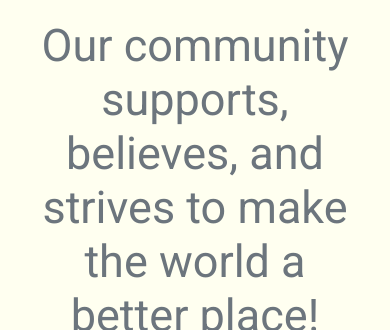
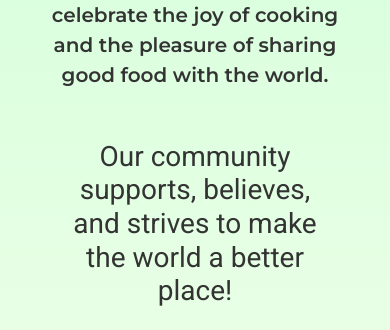
Before and after one commit to leverh/django4, a Django app: page /about/ in a window 390 px wide. Shown: the part 2790-3120 px from the top of the page. Run offline with Django 3.2, Linux system fonts and the light colour scheme.

Commit message:
Remove about page background and added color gradient to above and profile pages

```diff
--- a/myproject/settings.py
+++ b/myproject/settings.py
@@ -34,7 +34,7 @@
 # SECURITY WARNING: don't run with debug turned on in production!
 # DEBUG = 'DEBUG' in os.environ
 
-DEBUG = False
+DEBUG = os.environ.get("DEBUG")
 
 X_FRAME_OPTIONS = 'SAMEORIGIN'
 
--- a/static/css/styles.css
+++ b/static/css/styles.css
@@ -365,6 +365,11 @@
 
 /* HOME */
 
+/* .test-back {
+  background: linear-gradient(to bottom, #FFFFF0, #b3ffcc, #FFFFF0);;
+} */
+
+
  .hero-image {
   position: relative;
   object-fit: cover;
@@ -607,6 +612,8 @@
   display: flex;
   flex-direction: column;
   align-items: center;
+  background: linear-gradient(to bottom, #FFFFF0, #b3ffcc, #FFFFF0);
+  color: #333;
   }
 
   .rec-create h2 {
@@ -806,15 +813,13 @@
 
 /* ABOUT */
 
- .about-cont {
-  background-image: url("https://res.cloudinary.com/dmtxhbwvw/image/upload/v1690376977/dose-juice-sTPy-oeA3h0-unsplash_rjkjft.jpg");
-  max-width: 100%;
-  background-size: cover;
-  background-repeat: no-repeat;
-  background-position: 45% 55%;
-  position: relative;
-  margin-top: 2.5rem;
-  /* margin-bottom: 2.5rem; */
+.about-cont {
+  background: linear-gradient(to bottom, #FFFFF0, #b3ffcc, #FFFFF0);
+  padding: 2rem;
+  display: flex;
+  flex-direction: column;
+  align-items: center;
+  justify-content: center;
 }
 
 .about-text {
@@ -823,40 +828,28 @@
   flex-direction: column;
   align-items: center;
   justify-content: center;
-  z-index: 2;
-}
-
-.overlay {
-  position: absolute;
-  top: 0;
-  left: 0;
-  width: 100%;
-  height: 100%;
-  background-color: rgba(0, 0, 0, 0.3);
-  z-index: 1;
+  color: #333;
 }
 
 .about-text h2 {
   font-size: 5rem;
   font-family: 'Roboto', sans-serif !important;
-  color: #fff;
 }
 
 .about-text h3 {
   font-size: 3.5rem;
   font-family: 'Roboto', sans-serif;
   font-weight: 700;
-  color: #fff;
+
 }
 
 .about-text p {
   font-size: 2rem;
   font-weight: 600 !important;
-  color: #FFFFF0;
+
 }
 
 .about-text h2, p{
-  /* color: #000; */
   padding: 2rem;
 }
 
@@ -878,6 +871,7 @@
 .social-tags-cont h3 {
   max-width: 60%;
   text-align: center;
+  color: #333;
 }
 
 .political-logo-container {
@@ -894,9 +888,16 @@
   object-fit: cover;
 }
 
+@media (max-width: 1048px) {
+  .about-cont h2 {
+    text-align: center;
+  }
+}
+
 @media (max-width: 768px) {
   .about-cont {
     max-width: 100%;
+    text-align: center;
   }
 
   .about-text p{
@@ -907,10 +908,12 @@
     width: 70%;
     text-align: center;
     font-family: 'Roboto', sans-serif;
+    font-size: 3rem;
   }
 
   .social-tags-cont h3 {
     max-width: 80%;
+    font-size: 2.8rem;
   }
 
   .political-logo-container {
--- a/templates/about.html
+++ b/templates/about.html
@@ -42,7 +42,7 @@
     food with the world.</p>
 </div>
 
-</div>
+
 
 <div class="social-tags-cont">
     <h3>Our community supports, believes, and strives to make the world a better place! </h3>
@@ -53,4 +53,5 @@
     <img src="https://res.cloudinary.com/dmtxhbwvw/image/upload/v1690410102/Refugees_welcome.svg_jjyot2.png" class="political-logo" alt="refugees welcome logo">
     </div>
 </div>
+</div>
 {% endblock %}
--- a/templates/home.html
+++ b/templates/home.html
@@ -1,7 +1,7 @@
 {% extends "base.html" %}
 {% load static %}
 {% block content %}
-
+<div class="test-back">
 {% if messages %}
     <div class="alert alert-success">
         <ul>
@@ -118,6 +118,7 @@
     </form>
   </div>
 </section>
+</div>
 <script>
   /*jshint esversion: 6 */
   const currentPage = '{{ current_page }}';
```
Also changed, not shown: README.md.
